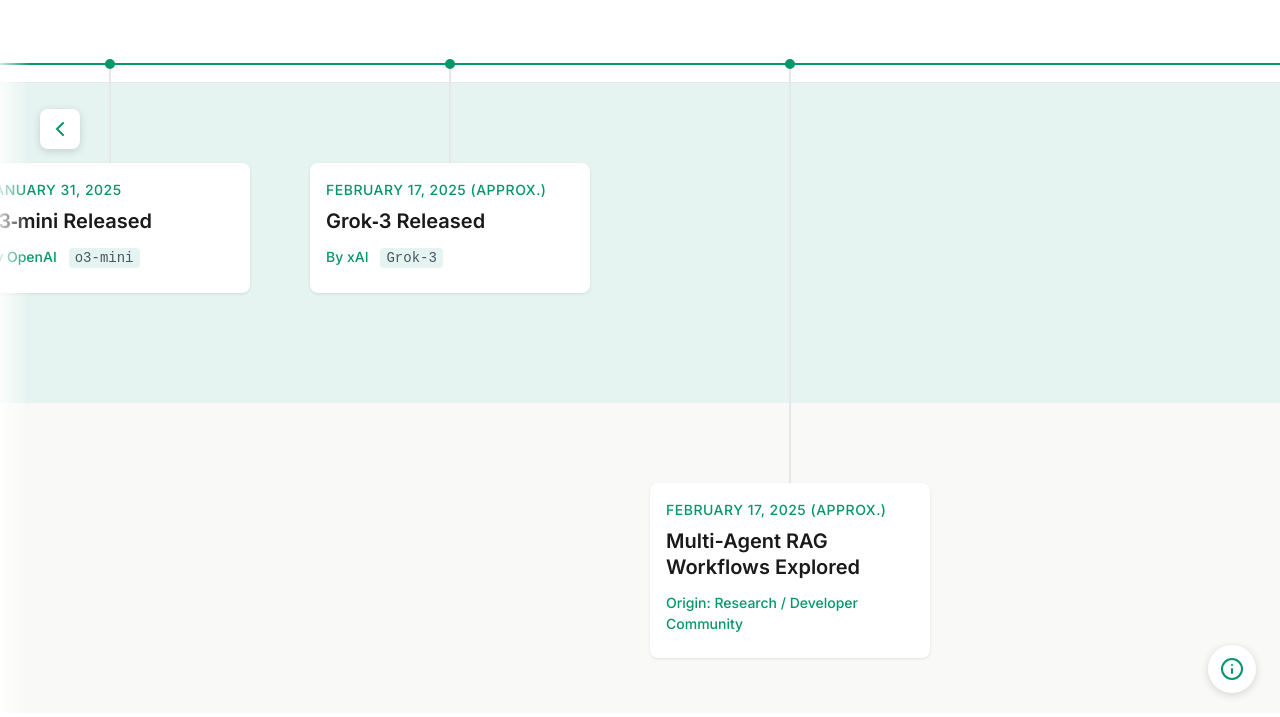
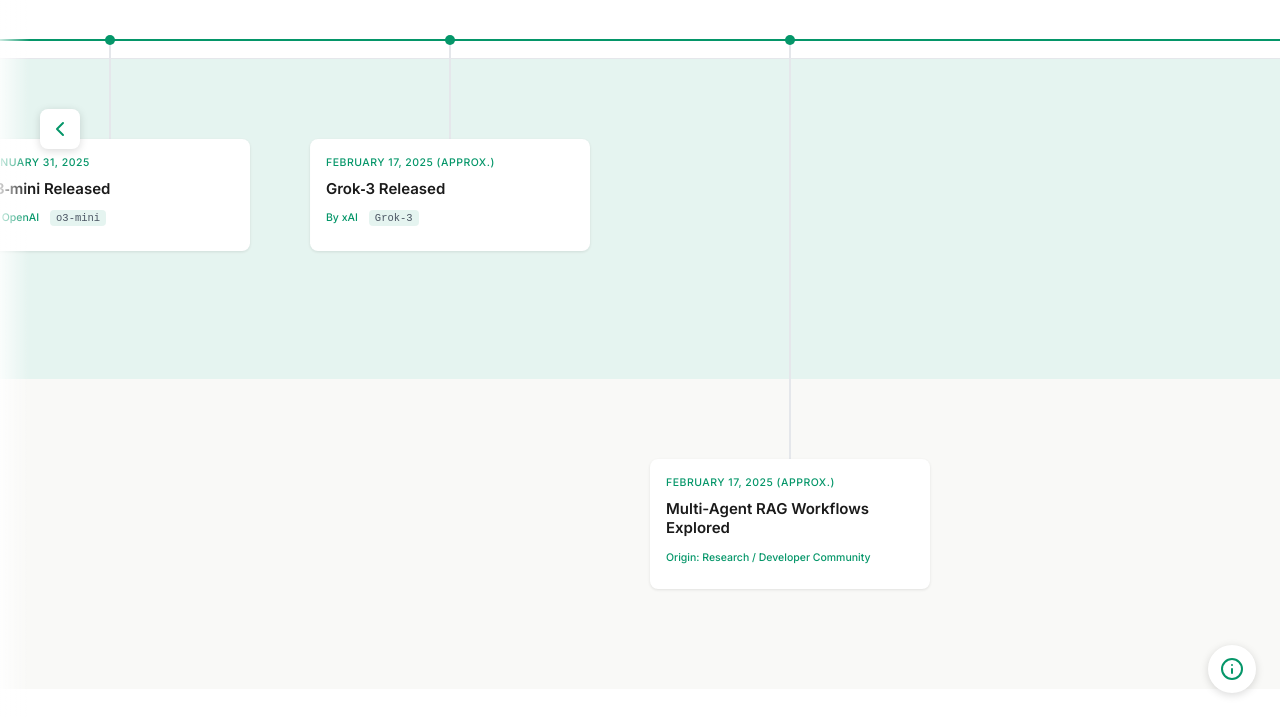
Before and after one commit to generative-ai-timeline/generative-ai-timeline, a plain HTML site: page docs/index.html in a window 1280 px wide. Shown: the part 83-800 px from the top of the page. Drawn offline with nearby package versions, Linux system fonts and the light colour scheme.

Commit message:
refactor(styles): switch to REM-based scaling
- Set base font-size to 12px (75% of default)
- Convert all pixel measurements to REM units
- Remove CSS variable-based scaling
- Improve browser compatibility
- Enhance code maintainability

```diff
--- a/docs/css/styles.css
+++ b/docs/css/styles.css
@@ -1,5 +1,10 @@
 /* Import Google Fonts */
 @import url('https://fonts.googleapis.com/css2?family=Inter:wght@300;400;500;600&display=swap');
+
+/* Base scale adjustment */
+html {
+    font-size: 12px; /* 75% of default 16px */
+}
 
 /* Base typography */
 body {
@@ -131,7 +136,7 @@ body {
     transform: translateX(-50%);
     font-weight: 500;
     color: #059669; /* emerald-600 to match date label */
-    font-size: 0.875rem;
+    font-size: calc(0.875rem * var(--scale-factor));
     letter-spacing: 0.5px;
 }
 
@@ -173,8 +178,8 @@ body {
 /* Common dot styling */
 .timeline-dot {
     position: absolute;
-    width: 10px;
-    height: 10px;
+    width: 0.833rem; /* 10px / 12 */
+    height: 0.833rem;
     background-color: #059669; /* emerald-600 */
     border-radius: 50%;
     left: 50%;
@@ -195,7 +200,7 @@ body {
 /* Common line styling */
 .timeline-vertical-line {
     position: absolute;
-    width: 2px;
+    width: 0.167rem; /* 2px / 12 */
     background-color: #e5e7eb; /* Changed back to gray */
     left: 50%;
     transform: translateX(-50%);
@@ -216,8 +221,8 @@ body {
 /* Card styling */
 .timeline-item {
     position: absolute;
-    width: 280px;
-    padding: 16px;
+    width: 23.33rem; /* 280px / 12 */
+    padding: 1.33rem; /* 16px / 12 */
     background: white;
     border-radius: 8px;
     box-shadow: 0 1px 3px rgba(0, 0, 0, 0.1);
@@ -233,14 +238,14 @@ body {
     font-size: 0.875rem;
     font-weight: 500;
     letter-spacing: 0.5px;
-    margin-bottom: 8px;
+    margin-bottom: 0.67rem; /* 8px / 12 */
     text-transform: uppercase;
 }
 
 .event-title {
     font-weight: 600;
     font-size: 1.25rem;
-    margin-bottom: 12px;
+    margin-bottom: 1rem;
     line-height: 1.3;
     color: #1a1a1a;
 }
@@ -287,8 +292,8 @@ body {
     position: fixed;
     bottom: 24px;
     right: 24px;
-    width: 48px;
-    height: 48px;
+    width: 4rem; /* 48px / 12 */
+    height: 4rem;
     border-radius: 50%;
     background-color: white;
     box-shadow: 0 2px 8px rgba(0, 0, 0, 0.15);
@@ -374,8 +379,8 @@ body {
     position: fixed;
     top: calc(60px + 132px); /* Header height (60px) + offset from track top */
     left: 40px;
-    width: 40px;
-    height: 40px;
+    width: 3.33rem; /* 40px / 12 */
+    height: 3.33rem;
     border-radius: 8px;
     background-color: white;
     box-shadow: 0 2px 8px rgba(0, 0, 0, 0.15);
@@ -399,7 +404,7 @@ body {
 
 /* Model info styling */
 .model-info {
-    margin-bottom: 8px;
+    margin-bottom: 0.67rem;
     font-size: 0.875rem;
     color: #4b5563;
 }
@@ -410,8 +415,8 @@ body {
 }
 
 .model-info .model-name {
-    margin-left: 8px;
-    padding: 2px 6px;
+    margin-left: 0.67rem;
+    padding: 0.167rem 0.5rem;
     background-color: rgba(5, 150, 105, 0.1);
     border-radius: 4px;
     font-family: monospace;
@@ -419,7 +424,7 @@ body {
 
 /* Origin info styling */
 .origin-info {
-    margin-bottom: 8px;
+    margin-bottom: 0.67rem;
     font-size: 0.875rem;
     color: #4b5563;
 }
```
